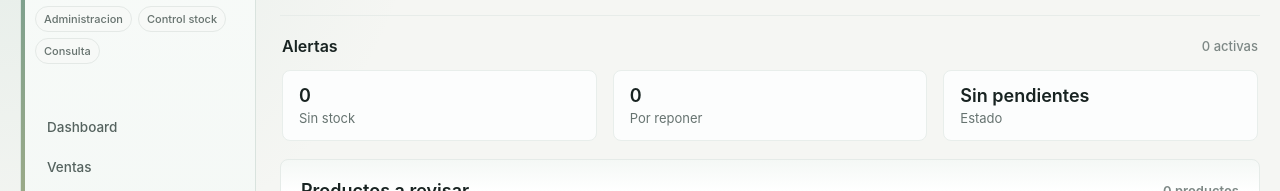
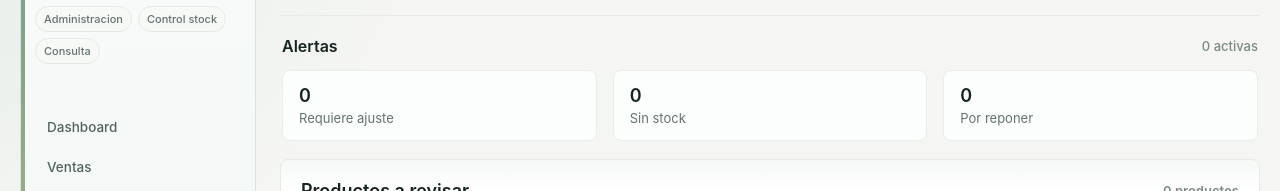
Before and after one commit to Jorge00232/Pinval_SICD_front, a React (Vite) app: page /alerts in a window 1280 px wide. Shown: the part 136-327 px from the top of the page. Built offline with nearby package versions, Linux system fonts and the light colour scheme; no server answers.

Commit message:
Agrega trazabilidad de stock original en productos

```diff
--- a/src/api/productsApi.ts
+++ b/src/api/productsApi.ts
@@ -7,6 +7,8 @@ type ApiProduct = Partial<{
   descrip: string;
   familia: string;
   stock: number | string;
+  stockOriginal: number | string;
+  dataIssue: 'STOCK_NEGATIVO' | null;
   prcosto: number | string;
   prventa: number | string;
   minStock: number | string;
@@ -30,6 +32,11 @@ function normalizeApiProduct(product: ApiProduct): Product | null {
     descrip,
     familia: (product.familia || 'NO TIENE') as ProductFamily,
     stock: toNumber(product.stock),
+    stockOriginal:
+      product.stockOriginal === undefined
+        ? toNumber(product.stock)
+        : toNumber(product.stockOriginal),
+    dataIssue: product.dataIssue === 'STOCK_NEGATIVO' ? 'STOCK_NEGATIVO' : null,
     prcosto: toNumber(product.prcosto),
     prventa: toNumber(product.prventa),
     minStock: toNumber(product.minStock),
--- a/src/data/mockData.ts
+++ b/src/data/mockData.ts
@@ -46,6 +46,10 @@ export type Product = {
   prventa: number;
   /** Stock actual en unidades (= columna "stock") */
   stock: number;
+  /** Stock original recibido desde la fuente manual, antes de normalizarlo. */
+  stockOriginal?: number;
+  /** Marca de calidad cuando el dato de origen requiere revision operativa. */
+  dataIssue?: 'STOCK_NEGATIVO' | null;
   /**
    * Stock mínimo antes de alertar quiebre.
    * Campo de gestión interna — no tiene equivalente en los CSV,
--- a/src/language/languageDictionary.ts
+++ b/src/language/languageDictionary.ts
@@ -72,11 +72,11 @@ const messages: Record<LanguageCode, Record<string, string>> = {
     'page.inventory.title': 'Inventario',
     'page.inventory.description': 'Consulta el stock disponible y detecta quiebres antes de vender.',
     'inventory.currentStock': 'Stock actual',
-    'inventory.lowStockProducts': 'Productos bajo stock minimo',
+    'inventory.lowStockProducts': 'Productos a revisar',
     'inventory.totalCost': 'Costo total',
     'inventory.estimatedSaleValue': 'Valor aproximado venta',
     'inventory.currentStockDescription': 'Unidades totales disponibles en inventario',
-    'inventory.lowStockDescription': 'Productos que requieren revision o reposicion',
+    'inventory.lowStockDescription': 'Productos con stock bajo, sin stock o pendiente de ajuste',
     'inventory.totalCostDescription': 'Total calculado con precio costo',
     'inventory.estimatedSaleDescription': 'Total estimado segun precio de venta',
     'inventory.stockByProduct': 'Stock por producto',
@@ -88,8 +88,11 @@ const messages: Record<LanguageCode, Record<string, string>> = {
     'inventory.status': 'Estado',
     'inventory.costPrice': 'Precio costo',
     'inventory.costValue': 'Valor a costo',
+    'inventory.noStock': 'Sin stock',
     'inventory.belowMinimum': 'Bajo minimo',
     'inventory.inRange': 'En rango',
+    'inventory.requiresAdjustment': 'Requiere ajuste',
+    'inventory.originalStock': 'Original',
     'inventory.noProducts': 'Aun no hay productos cargados en inventario.',
     'page.products.title': 'Productos',
     'page.products.description': 'Catalogo alineado a codigo, descrip, familia, stock, prventa y prcosto.',
@@ -217,6 +220,7 @@ const messages: Record<LanguageCode, Record<string, string>> = {
     'alerts.title': 'Alertas',
     'alerts.active': 'activas',
     'alerts.noStock': 'Sin stock',
+    'alerts.requiresAdjustment': 'Requiere ajuste',
     'alerts.restock': 'Por reponer',
     'alerts.state': 'Estado',
     'alerts.review': 'Revisar',
@@ -233,8 +237,10 @@ const messages: Record<LanguageCode, Record<string, string>> = {
     'alerts.high': 'Alta',
     'alerts.medium': 'Media',
     'alerts.belowMinimum': 'Bajo minimo',
+    'alerts.originalStock': 'Original',
     'alerts.inventoryAction': 'Inventario',
     'alerts.buyAction': 'Comprar',
+    'alerts.regularizeAction': 'Regularizar',
     'alerts.noActive': 'No hay alertas activas. Cuando un producto quede bajo su minimo, aparecera aqui.',
     'page.reports.title': 'Reportes',
     'page.reports.description': 'Consulta el tipo de reporte que necesitas y revisa su detalle.',
@@ -389,11 +395,11 @@ const messages: Record<LanguageCode, Record<string, string>> = {
     'page.inventory.title': 'Inventory',
     'page.inventory.description': 'Review available stock and detect shortages before selling.',
     'inventory.currentStock': 'Current stock',
-    'inventory.lowStockProducts': 'Products below minimum stock',
+    'inventory.lowStockProducts': 'Products to review',
     'inventory.totalCost': 'Total cost',
     'inventory.estimatedSaleValue': 'Estimated sale value',
     'inventory.currentStockDescription': 'Total units available in inventory',
-    'inventory.lowStockDescription': 'Products that require review or replenishment',
+    'inventory.lowStockDescription': 'Products with low stock, no stock or pending adjustment',
     'inventory.totalCostDescription': 'Total calculated using cost price',
     'inventory.estimatedSaleDescription': 'Estimated total based on sale price',
     'inventory.stockByProduct': 'Stock by product',
@@ -405,8 +411,11 @@ const messages: Record<LanguageCode, Record<string, string>> = {
     'inventory.status': 'Status',
     'inventory.costPrice': 'Cost price',
     'inventory.costValue': 'Cost value',
+    'inventory.noStock': 'Out of stock',
     'inventory.belowMinimum': 'Below minimum',
     'inventory.inRange': 'In range',
+    'inventory.requiresAdjustment': 'Requires adjustment',
+    'inventory.originalStock': 'Original',
     'inventory.noProducts': 'No products have been loaded into inventory yet.',
     'page.products.title': 'Products',
     'page.products.description': 'Catalog aligned with codigo, descrip, familia, stock, prventa and prcosto.',
@@ -534,6 +543,7 @@ const messages: Record<LanguageCode, Record<string, string>> = {
     'alerts.title': 'Alerts',
     'alerts.active': 'active',
     'alerts.noStock': 'Out of stock',
+    'alerts.requiresAdjustment': 'Requires adjustment',
     'alerts.restock': 'Restock',
     'alerts.state': 'State',
     'alerts.review': 'Review',
@@ -550,8 +560,10 @@ const messages: Record<LanguageCode, Record<string, string>> = {
     'alerts.high': 'High',
     'alerts.medium': 'Medium',
     'alerts.belowMinimum': 'Below minimum',
+    'alerts.originalStock': 'Original',
     'alerts.inventoryAction': 'Inventory',
     'alerts.buyAction': 'Buy',
+    'alerts.regularizeAction': 'Regularize',
     'alerts.noActive': 'There are no active alerts. When a product falls below its minimum stock, it will appear here.',
     'page.reports.title': 'Reports',
     'page.reports.description': 'Choose the report type you need and review its detail.',
--- a/src/pages/Alerts.tsx
+++ b/src/pages/Alerts.tsx
@@ -1,26 +1,31 @@
 import { Link } from 'react-router-dom';
 import AppLayout from '../components/AppLayout';
+import type { Product } from '../data/mockData';
 import { useInventory } from '../state/useInventory';
 import { useLanguage } from '../language/useLanguage';
+
+function requiresAdjustment(product: Product) {
+  return product.dataIssue === 'STOCK_NEGATIVO';
+}
 
 function Alerts() {
   const { products } = useInventory();
   const { t } = useLanguage();
-  const lowStock = products
-    .filter((product) => product.stock <= product.minStock)
-    .sort((a, b) => {
-      if (a.stock === 0 && b.stock > 0) {
-        return -1;
-      }
-
-      if (b.stock === 0 && a.stock > 0) {
-        return 1;
-      }
-
-      return a.stock - b.stock;
-    });
-  const criticalAlerts = lowStock.filter((product) => product.stock === 0);
-  const warningAlerts = lowStock.filter((product) => product.stock > 0);
+  const adjustmentAlerts = products.filter((product) => requiresAdjustment(product));
+  const criticalAlerts = products.filter(
+    (product) => !requiresAdjustment(product) && product.stock === 0,
+  );
+  const warningAlerts = products.filter(
+    (product) =>
+      !requiresAdjustment(product) &&
+      product.stock > 0 &&
+      product.stock <= product.minStock,
+  );
+  const alerts = [
+    ...adjustmentAlerts,
+    ...criticalAlerts,
+    ...warningAlerts.sort((a, b) => a.stock - b.stock),
+  ];
 
   return (
     <AppLayout
@@ -30,10 +35,14 @@ function Alerts() {
       <section className="alerts-strip" aria-label={t('alerts.summaryLabel')}>
         <div className="alerts-strip-header">
           <strong>{t('alerts.title')}</strong>
-          <span>{lowStock.length} {t('alerts.active')}</span>
+          <span>{alerts.length} {t('alerts.active')}</span>
         </div>
 
         <div className="alerts-summary-list single-row">
+          <div>
+            <strong>{adjustmentAlerts.length}</strong>
+            <span>{t('alerts.requiresAdjustment')}</span>
+          </div>
           <div>
             <strong>{criticalAlerts.length}</strong>
             <span>{t('alerts.noStock')}</span>
@@ -42,21 +51,17 @@ function Alerts() {
             <strong>{warningAlerts.length}</strong>
             <span>{t('alerts.restock')}</span>
           </div>
-          <div>
-            <strong>{lowStock.length > 0 ? t('alerts.review') : t('alerts.noPending')}</strong>
-            <span>{t('alerts.state')}</span>
-          </div>
         </div>
       </section>
 
       <section className="panel">
         <div className="panel-heading">
           <h2>{t('alerts.productsToReview')}</h2>
-          <span>{lowStock.length} {t('alerts.products')}</span>
+          <span>{alerts.length} {t('alerts.products')}</span>
         </div>
 
         <div className="table-wrap alerts-table-wrap">
-          {lowStock.length > 0 ? (
+          {alerts.length > 0 ? (
             <table>
               <thead>
                 <tr>
@@ -70,8 +75,14 @@ function Alerts() {
                 </tr>
               </thead>
               <tbody>
-                {lowStock.map((product) => {
-                  const isCritical = product.stock === 0;
+                {alerts.map((product) => {
+                  const needsAdjustment = requiresAdjustment(product);
+                  const isCritical = needsAdjustment || product.stock === 0;
+                  const statusLabel = needsAdjustment
+                    ? t('alerts.requiresAdjustment')
+                    : product.stock === 0
+                      ? t('alerts.noStock')
+                      : t('alerts.belowMinimum');
 
                   return (
                     <tr key={product.codigo}>
@@ -82,17 +93,32 @@ function Alerts() {
                       </td>
                       <td className="alerts-product-cell">{product.descrip}</td>
                       <td className="code-cell">{product.codigo}</td>
-                      <td>{product.stock}</td>
+                      <td>
+                        {product.stock}
+                        {needsAdjustment ? (
+                          <span className="stock-note">
+                            {t('alerts.originalStock')}: {product.stockOriginal}
+                          </span>
+                        ) : null}
+                      </td>
                       <td>{product.minStock}</td>
-                      <td>{isCritical ? t('alerts.noStock') : t('alerts.belowMinimum')}</td>
+                      <td>{statusLabel}</td>
                       <td>
                         <div className="table-actions">
+                          {needsAdjustment ? (
+                            <Link to="/inventory" className="secondary-action">
+                              {t('alerts.regularizeAction')}
+                            </Link>
+                          ) : (
+                            <>
                               <Link to="/inventory" className="ghost-button alert-action-link">
                                 {t('alerts.inventoryAction')}
                               </Link>
                               <Link to="/purchases" className="secondary-action">
                                 {t('alerts.buyAction')}
                               </Link>
+                            </>
+                          )}
                         </div>
                       </td>
                     </tr>
--- a/src/pages/Inventory.tsx
+++ b/src/pages/Inventory.tsx
@@ -1,7 +1,11 @@
 import AppLayout from '../components/AppLayout';
-import { currencyFormatter, FAMILY_LABELS } from '../data/mockData';
+import { currencyFormatter, FAMILY_LABELS, type Product } from '../data/mockData';
 import { useInventory } from '../state/useInventory';
 import { useLanguage } from '../language/useLanguage';
+
+function requiresAdjustment(product: Product) {
+  return product.dataIssue === 'STOCK_NEGATIVO';
+}
 
 function Inventory() {
   const { products } = useInventory();
@@ -11,7 +15,9 @@ function Inventory() {
   const totalStock = products.reduce((sum, p) => sum + p.stock, 0);
   const totalValCosto = products.reduce((sum, p) => sum + p.stock * p.prcosto, 0);
   const totalValVenta = products.reduce((sum, p) => sum + p.stock * p.prventa, 0);
-  const lowStock = products.filter((p) => p.stock <= p.minStock);
+  const productsToReview = products.filter(
+    (p) => requiresAdjustment(p) || p.stock <= p.minStock,
+  );
 
   return (
     <AppLayout
@@ -26,7 +32,7 @@ function Inventory() {
         </article>
         <article className="metric-card warning">
           <span>{t('inventory.lowStockProducts')}</span>
-          <strong>{hasProducts ? lowStock.length : t('home.noData')}</strong>
+          <strong>{hasProducts ? productsToReview.length : t('home.noData')}</strong>
           <p>{t('inventory.lowStockDescription')}</p>
         </article>
         <article className="metric-card">
@@ -63,8 +69,18 @@ function Inventory() {
             <tbody>
               {products.length > 0 ? (
                 products.map((product) => {
-                  const needsRestock = product.stock <= product.minStock;
+                  const needsAdjustment = requiresAdjustment(product);
+                  const hasNoStock = !needsAdjustment && product.stock === 0;
+                  const needsRestock =
+                    !needsAdjustment && product.stock > 0 && product.stock <= product.minStock;
                   const sbtot = product.stock * product.prcosto;
+                  const statusLabel = needsAdjustment
+                    ? t('inventory.requiresAdjustment')
+                    : hasNoStock
+                      ? t('inventory.noStock')
+                      : needsRestock
+                        ? t('inventory.belowMinimum')
+                        : t('inventory.inRange');
 
                   return (
                     <tr key={product.codigo}>
@@ -73,11 +89,22 @@ function Inventory() {
                       <td className="inventory-family-cell">
                         {FAMILY_LABELS[product.familia] ?? product.familia}
                       </td>
-                      <td className="numeric-cell">{product.stock}</td>
+                      <td className="numeric-cell">
+                        {product.stock}
+                        {needsAdjustment ? (
+                          <span className="stock-note">
+                            {t('inventory.originalStock')}: {product.stockOriginal}
+                          </span>
+                        ) : null}
+                      </td>
                       <td className="numeric-cell">{product.minStock}</td>
                       <td>
-                        <span className={`status ${needsRestock ? 'danger' : 'ok'}`}>
-                          {needsRestock ? t('inventory.belowMinimum') : t('inventory.inRange')}
+                        <span
+                          className={`status ${
+                            needsAdjustment || hasNoStock || needsRestock ? 'danger' : 'ok'
+                          }`}
+                        >
+                          {statusLabel}
                         </span>
                       </td>
                       <td className="numeric-cell">{currencyFormatter.format(product.prcosto)}</td>
--- a/src/state/InventoryContext.tsx
+++ b/src/state/InventoryContext.tsx
@@ -41,6 +41,8 @@ type LegacyProduct = Partial<{
   familia: string;
   prcosto: number;
   prventa: number;
+  stockOriginal: number;
+  dataIssue: 'STOCK_NEGATIVO' | null;
   salesHistory: number[];
 }>;
 
@@ -103,6 +105,11 @@ function normalizeProduct(product: LegacyProduct): Product | null {
         ? product.prventa
         : Number(product.salePrice ?? 0),
     stock: Number(product.stock ?? 0),
+    stockOriginal:
+      typeof product.stockOriginal === 'number'
+        ? product.stockOriginal
+        : Number(product.stock ?? 0),
+    dataIssue: product.dataIssue === 'STOCK_NEGATIVO' ? 'STOCK_NEGATIVO' : null,
     minStock: Number(product.minStock ?? 0),
     salesHistory: Array.isArray(product.salesHistory)
       ? product.salesHistory.filter((value): value is number => typeof value === 'number')
```
Also changed, not shown: src/App.css (+12 -0 lines). Lines whose indentation alone changed are shown as unchanged.
